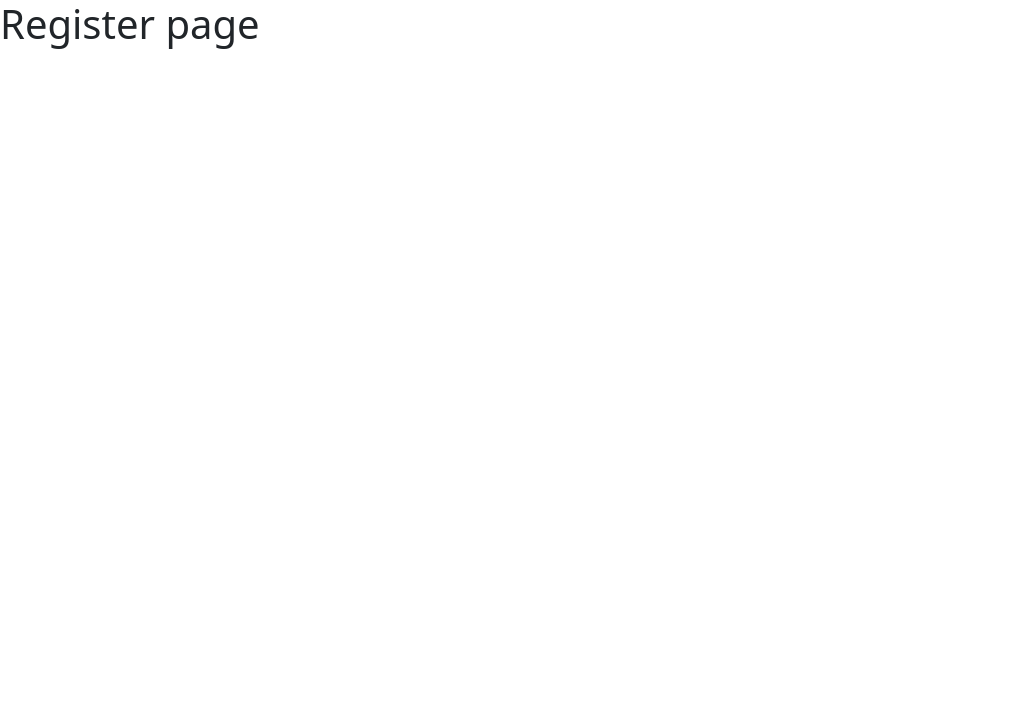
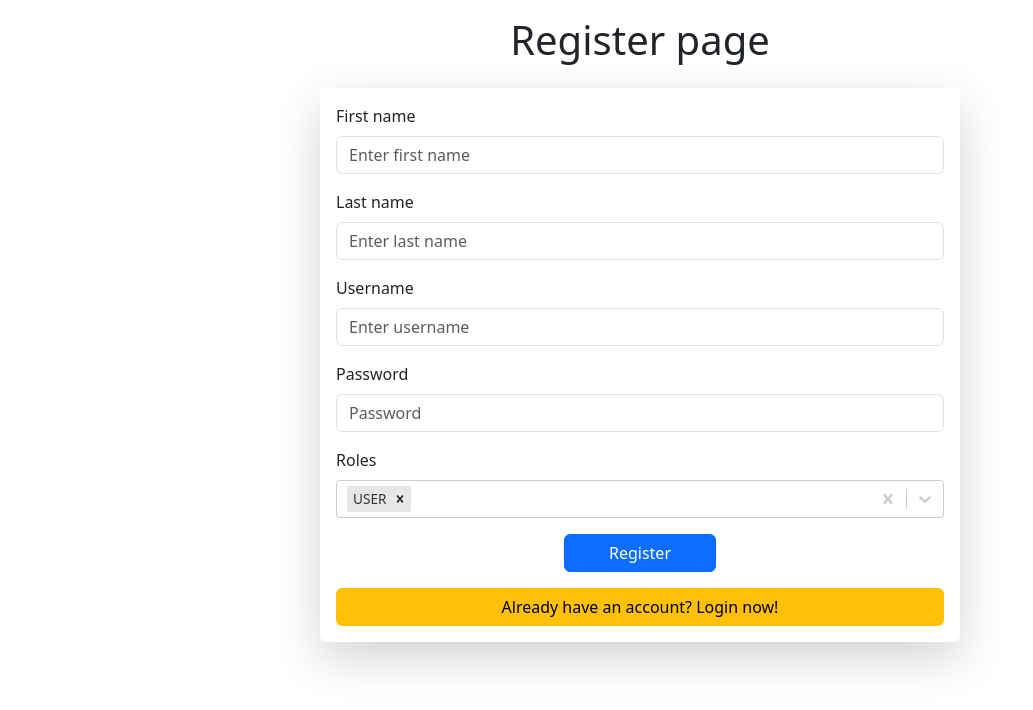
Before and after one commit to dptuyenn1/react-learning, a React (Vite) app in the folder admin-ui/: page /register in a window 1280 px wide. Shown: the top 710 px of the page, without its empty margins (0-1033 px from the left). Built offline with nearby package versions, Linux system fonts and the light colour scheme.

Commit message:
feat (pages): add register

```diff
--- a/admin-ui/src/helpers/constants.js
+++ b/admin-ui/src/helpers/constants.js
@@ -13,4 +13,10 @@ const AUTH_REDUCER_TYPES = {
   logout: "TYPE_LOGOUT",
 };
 
-export { BASE_URL, END_POINTS, AUTH_REDUCER_TYPES };
+const ROLES = [
+  { value: "ROLE_USER", label: "USER" },
+  { value: "ROLE_ADMIN", label: "ADMIN" },
+  { value: "ROLE_SUPER_ADMIN", label: "SUPER_ADMIN" },
+];
+
+export { AUTH_REDUCER_TYPES, BASE_URL, END_POINTS, ROLES };
--- a/admin-ui/src/pages/Login/index.jsx
+++ b/admin-ui/src/pages/Login/index.jsx
@@ -80,7 +80,6 @@ function Login() {
                 onChange={handleInputChange}
               />
             </Form.Group>
-
             <Form.Group className="mb-3">
               <Form.Label>Password</Form.Label>
               <Form.Control
@@ -90,7 +89,7 @@ function Login() {
                 onChange={handleInputChange}
               />
             </Form.Group>
-            <div className="d-flex justify-content-center">
+            <div className="d-flex justify-content-center mb-3">
               <Button
                 variant="primary"
                 type="button"
@@ -100,10 +99,17 @@ function Login() {
                 Login
               </Button>
             </div>
+            <Button
+              variant="warning"
+              type="button"
+              className="w-100"
+              onClick={() => navigate("/register")}
+            >
+              Don't have an account yet? Register now!
+            </Button>
           </Form>
         </div>
       </section>
-
       <ToastContainer />
     </main>
   );
--- a/admin-ui/src/pages/Register/index.jsx
+++ b/admin-ui/src/pages/Register/index.jsx
@@ -1,8 +1,144 @@
+import { useEffect, useState } from "react";
+import Button from "react-bootstrap/Button";
+import Form from "react-bootstrap/Form";
+import { useNavigate } from "react-router-dom";
+import Select from "react-select";
+import { ToastContainer, toast } from "react-toastify";
+import { ROLES } from "~/helpers/constants";
+import { isEmpty } from "~/helpers/utils";
+import useAuth from "~/hooks/useAuth";
+import { authService } from "~/services";
+
 function Register() {
+  const [user] = useAuth();
+
+  const [registerRequest, setRegisterRequest] = useState({
+    firstName: "",
+    lastName: "",
+    username: "",
+    password: "",
+    roles: [],
+  });
+
+  const navigate = useNavigate();
+
+  useEffect(() => {
+    if (user) {
+      navigate("/");
+    }
+  }, [navigate, user]);
+
+  function handleInputChange(event) {
+    const field = event.target.name;
+    const value = event.target.value;
+
+    setRegisterRequest((prev) => {
+      return { ...prev, [field]: value };
+    });
+  }
+
+  async function handleRegister() {
+    // eslint-disable-next-line no-unused-vars
+    const { roles, ...rest } = registerRequest;
+
+    if (isEmpty(rest)) {
+      toast.warn("Please fill in all fields!");
+
+      return;
+    }
+
+    try {
+      await authService.register(registerRequest);
+
+      navigate("/login");
+    } catch (error) {
+      toast.error(error.response?.data?.message || error.message);
+    }
+  }
+
+  function handleRoleChange(roles) {
+    setRegisterRequest((prev) => {
+      return { ...prev, roles: roles.map((role) => role.value) };
+    });
+  }
+
   return (
-    <>
-      <h1>Register page</h1>
-    </>
+    <main>
+      <section className="d-flex flex-column align-items-center gap-3 py-3">
+        <h1>Register page</h1>
+
+        <div className="shadow-lg p-3 mb-5 bg-body rounded w-50">
+          <Form>
+            <Form.Group className="mb-3">
+              <Form.Label>First name</Form.Label>
+              <Form.Control
+                type="text"
+                placeholder="Enter first name"
+                name="firstName"
+                onChange={handleInputChange}
+              />
+            </Form.Group>
+            <Form.Group className="mb-3">
+              <Form.Label>Last name</Form.Label>
+              <Form.Control
+                type="text"
+                placeholder="Enter last name"
+                name="lastName"
+                onChange={handleInputChange}
+              />
+            </Form.Group>
+            <Form.Group className="mb-3">
+              <Form.Label>Username</Form.Label>
+              <Form.Control
+                type="text"
+                placeholder="Enter username"
+                name="username"
+                onChange={handleInputChange}
+              />
+            </Form.Group>
+            <Form.Group className="mb-3">
+              <Form.Label>Password</Form.Label>
+              <Form.Control
+                type="password"
+                placeholder="Password"
+                name="password"
+                onChange={handleInputChange}
+              />
+            </Form.Group>
+            <Form.Group className="mb-3">
+              <Form.Label>Roles</Form.Label>
+              <Select
+                defaultValue={ROLES[0]}
+                isMulti
+                options={ROLES}
+                className="basic-multi-select"
+                classNamePrefix="select"
+                onChange={handleRoleChange}
+              />
+            </Form.Group>
+            <div className="d-flex justify-content-center mb-3">
+              <Button
+                variant="primary"
+                type="button"
+                className="w-25"
+                onClick={handleRegister}
+              >
+                Register
+              </Button>
+            </div>
+            <Button
+              variant="warning"
+              type="button"
+              className="w-100"
+              onClick={() => navigate("/login")}
+            >
+              Already have an account? Login now!
+            </Button>
+          </Form>
+        </div>
+      </section>
+      <ToastContainer />
+    </main>
   );
 }
 
--- a/admin-ui/src/services/auth/service.js
+++ b/admin-ui/src/services/auth/service.js
@@ -13,4 +13,10 @@ async function me() {
   return response;
 }
 
-export { login, me };
+async function register(registerRequest) {
+  const response = await axios.post(END_POINTS["register"], registerRequest);
+
+  return response;
+}
+
+export { login, me, register };
```
